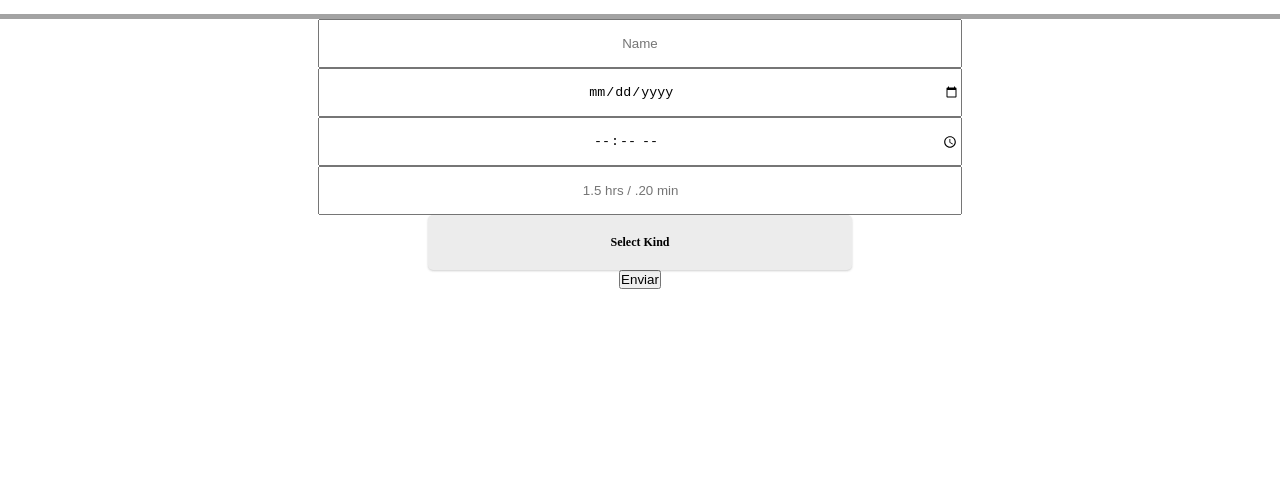
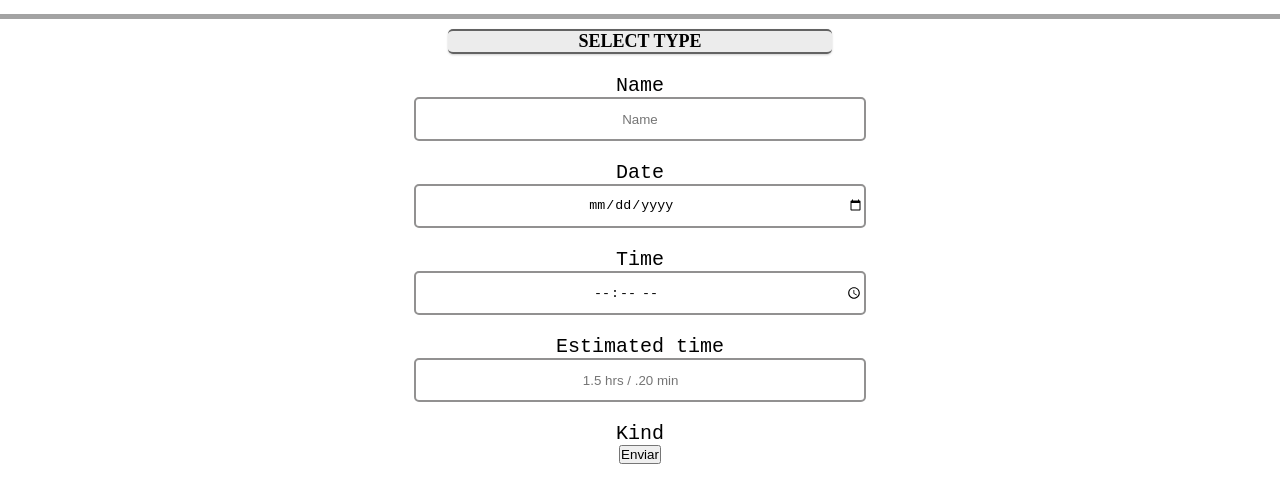
Before and after one commit to Arthurjim/taskApp, a React app: page /create in a window 1280 px wide. Shown: the part 61-564 px from the top of the page. Built offline with nearby package versions, Linux system fonts and the light colour scheme.

Commit message:
Update create task form

```diff
--- a/src/components/CreateForm.jsx
+++ b/src/components/CreateForm.jsx
@@ -1,70 +1,43 @@
 import axios from "axios";
 import React, { useState } from "react";
+import moment from 'moment'
 import "../styles/Componets/Formulario.css";
 const CreateForm = () => {
-  const [section, setSection] = useState('others');
-
+  const [section, setSection] = useState();
   const initialState = {
     taskname: "",
     date_task: "",
     time_task: "",
     estimated_time: "",
-    section,
+
+  };
+  const handleSection = (sectionN) => {
+    setSection(sectionN)
   };
   const [dropdown, setDropdown] = useState(false);
 
   const [datas, setData] = useState(initialState);
-  const handleSection = (sectionN) => {
-    setSection(sectionN)
-  };
+
   const handleClick = (e) => {
     e.preventDefault();
 
     const { name, value } = e.target;
-    setData({ ...datas, [name]: value });
+    setData({ ...datas, [name]: value,section });
   };
   const handleSubmit =(e)=>{
     e.preventDefault();
-
+    console.log(datas)
     axios.post('http://localhost:3001/tasks',datas)
   }
   return (
     <form className="formulario" onSubmit={handleSubmit}>
-      <input
-        type="text"
-        name="taskname"
-        id="taskname"
-        placeholder="Name"
-        onChange={handleClick}
-      />
-      <input
-        type="date"
-        name="date_task"
-        id="date_task"
-        placeholder="Name"
-        onChange={handleClick}
-      />
-      <input
-        type="time"
-        name="time_task"
-        id="time_task"
-        placeholder="Name"
-        onChange={handleClick}
-      />
-      <input
-        type="number"
-        name="estimated_time"
-        id="estimated_time"
-        onChange={handleClick}
-        placeholder="1.5 hrs / .20 min "
-      />
       <div
         className={`${dropdown ? "dropdown open" : "dropdown"}`}
         onClick={() => {
           setDropdown(!dropdown);
         }}
       >
-        Select Kind
+       SELECT TYPE
         <ul>
           <li
             onClick={() => {
@@ -96,6 +69,44 @@ const CreateForm = () => {
           </li>
         </ul>
       </div>
+      <p>Name</p>
+      <input
+        type="text"
+        name="taskname"
+        id="taskname"
+        placeholder="Name"
+        onChange={handleClick}
+      />
+      <p>Date</p>
+
+      <input
+        type="date"
+        name="date_task"
+        id="date_task"
+        placeholder="Name"
+        onChange={handleClick}
+      />
+      <p>Time</p>
+
+      <input
+        type="time"
+        name="time_task"
+        id="time_task"
+        placeholder="Name"
+        onChange={handleClick}
+      />
+      <p>Estimated time</p>
+
+      <input
+        type="number"
+        name="estimated_time"
+        id="estimated_time"
+        onChange={handleClick}
+        placeholder="1.5 hrs / .20 min "
+      />
+      <p>Kind</p>
+
+
       <button>Enviar</button>
     </form>
   );
--- a/src/components/ListTasks.jsx
+++ b/src/components/ListTasks.jsx
@@ -52,14 +52,23 @@ const ListTasks = ({children}) => {
                     ? " min"
                     : " hrs"}
                 </td>
-                {moment(item.date_task).subtract(10, "days").calendar() >
-                moment().subtract(10, "days").calendar() ? (
-                  <td className="taskSuccess">
-                    {moment(item.date_task).subtract(10, "days").calendar()}
+                {
+
+                }
+                {
+                  console.log(  moment().format("MMM Do YY") >moment(item.date_task).format("MMM Do YY"))
+
+
+                }
+                {
+                moment(item.date_task).format("MMM Do YY") <
+                moment().format("MMM Do YY") ? (
+                  <td className="taskFail">
+                    {moment(item.date_task).format('L')}
                   </td>
                 ) : (
-                  <td className="taskFail">
-                    {moment(item.date_task).subtract(10, "days").calendar()}
+                  <td className="taskSuccess">
+                    {moment(item.date_task).format('L')}
                   </td>
                 )}
               </tr>
--- a/src/components/SelectTasks.jsx
+++ b/src/components/SelectTasks.jsx
@@ -17,6 +17,8 @@ const SelectTasks = () => {
             SELECT <i className="fas fa-chevron-circle-down"></i>
           </label>
           <ul>
+          <li onClick={()=>{handleSection('')}}>ALL</li>
+
             <li onClick={()=>{handleSection('school')}}>SCHOOL</li>
             <li onClick={()=>{handleSection('job')}}>JOB</li>
             <li onClick={()=>{handleSection('friend')}}>FRIENDS</li>
--- a/src/styles/Componets/Formulario.css
+++ b/src/styles/Componets/Formulario.css
@@ -4,13 +4,22 @@
   text-align: center;
 }
 .formulario input{
-  width: 50%;
-  height: 45px;
+  width: 35%;
+  height: 40px;
   margin: auto;
+  border-radius: 5px;
+  border: 2px solid rgb(146, 145, 145);
+  text-align: center;
+
 }
 .formulario input::placeholder{
   text-align: center;
 
+}
+.formulario p{
+  font-size: 20px;
+  margin-top:20px;
+  font-family:monospace;
 }
 input[type="date"]{
   text-align: center;
@@ -27,18 +36,34 @@ input[type="time"]{
   box-shadow:  0 1px 3px rgba(0, 0, 0, 0.08), 0 1px 2px rgba(0, 0, 0, 0.12);
   cursor: pointer;
   text-align: center;
-  font-size: 12px;
-  padding: 20px;
+  font-size: 18px;
   position: relative;
   font-weight:600;
   width: 30%;
-  margin: auto;
+  margin: 10px auto;
+  border-bottom:2px solid rgb(99, 99, 99) ;
+  border-top:2px solid rgb(99, 99, 99) ;
 }
 .dropdown ul{
   display: none;
 }
-
-.dropdown.open ul{
-  display: block;
+.dropdown:active{
+  background-color: rgb(199, 199, 199);
 
 }
+.dropdown.open ul{
+  margin-top: 10px;
+  display: block;
+}
+.dropdown.open ul li{
+
+  width: 100%;
+
+  border-radius: 5px;
+  border: 1px solid rgb(92, 92, 92);
+  margin:auto;
+}
+.dropdown.open ul li:hover{
+  border-radius: 5px;
+  background-color: rgb(121, 121, 121);
+}
```
